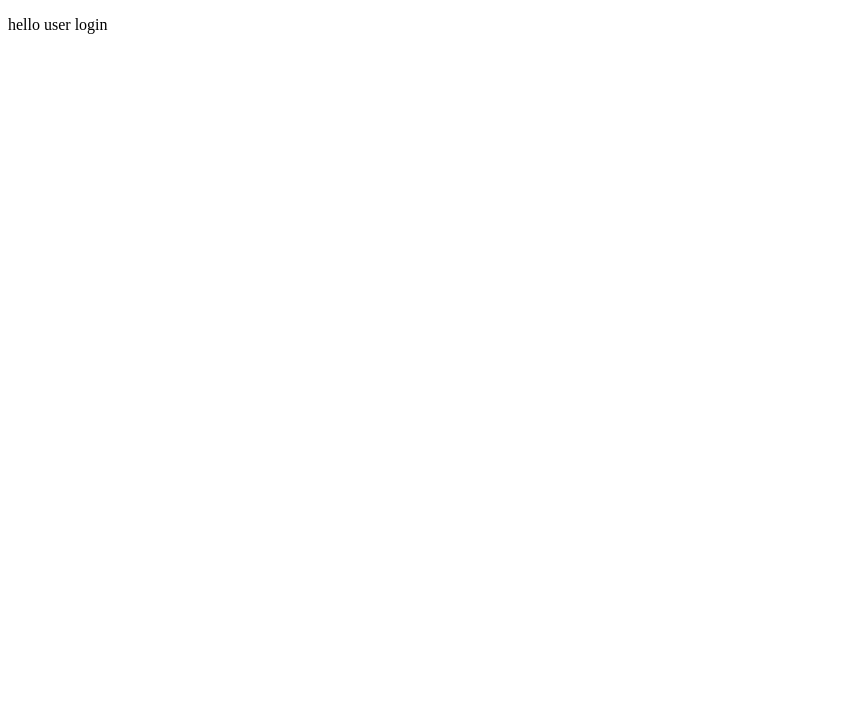
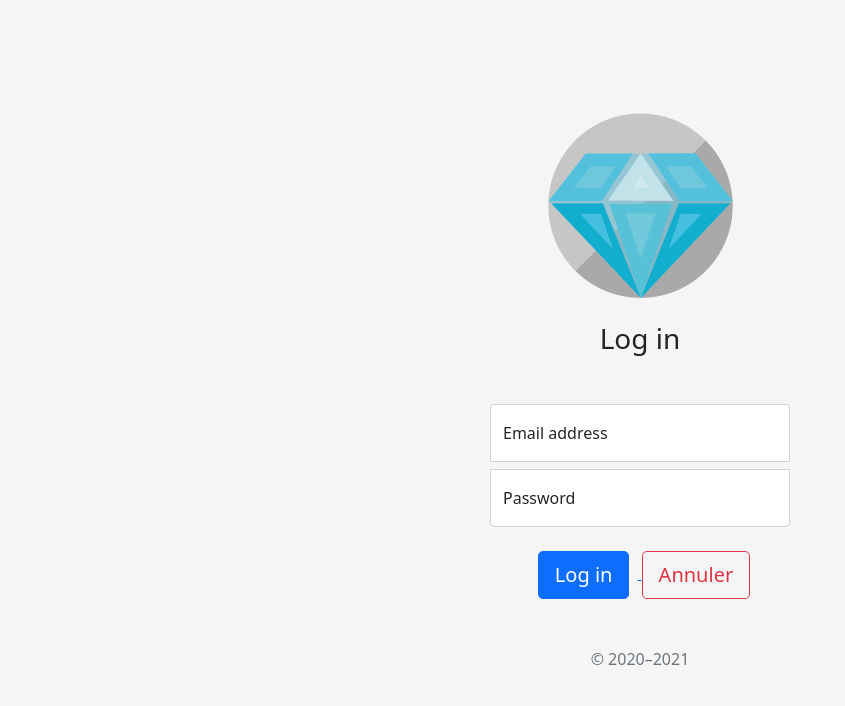
Before and after one commit to GhozziMedAmine/TRIO, a plain HTML site: page !USER_dashboard/login/userlogin.html in a window 1280 px wide. Shown: the whole page, without its empty margins (0-845 px from the left). Drawn offline with nearby package versions, Linux system fonts and the light colour scheme.

Commit message:
user login

```diff
--- a/!USER_dashboard/login/userlogin.html
+++ b/!USER_dashboard/login/userlogin.html
@@ -1,12 +1,100 @@
 <!DOCTYPE html>
 <html lang="en">
+
 <head>
     <meta charset="UTF-8">
     <meta http-equiv="X-UA-Compatible" content="IE=edge">
     <meta name="viewport" content="width=device-width, initial-scale=1.0">
-    <title>Document</title>
+    <title>TRIO</title>
+    <!--bootstrap-->
+    <link href="https://cdn.jsdelivr.net/npm/bootstrap@5.0.0-beta3/dist/css/bootstrap.min.css" rel="stylesheet"
+        integrity="sha384-eOJMYsd53ii+scO/bJGFsiCZc+5NDVN2yr8+0RDqr0Ql0h+rP48ckxlpbzKgwra6" crossorigin="anonymous">
+
+    <!-- favicone-->
+    <link rel="shortcut icon" href="./../../assets/logo/favicone_user.png" />
+
+    <!--custom css-->
+    <link rel="stylesheet" href="./../user_style/userstyle.css">
+
+    <style>
+        .bd-placeholder-img {
+            font-size: 1.125rem;
+            text-anchor: middle;
+            -webkit-user-select: none;
+            -moz-user-select: none;
+            user-select: none;
+        }
+
+        @media (min-width: 768px) {
+            .bd-placeholder-img-lg {
+                font-size: 3.5rem;
+            }
+        }
+    </style>
+
+
+
 </head>
-<body>
-    <p>hello user login</p>
+
+
+
+<body class="text-center">
+
+    <main class="form-signin">
+        <form>
+            <a href="./../../home.html">
+                <img class="mb-4" src="./../../assets/logo/logo_user.png" alt="">
+            </a>
+
+
+            <h1 class="h3 mb-3 fw-normal">Log in</h1>
+
+
+            <div class="form-floating mt-5">
+                <input type="email" class="form-control" id="floatingInput" placeholder="name@example.com">
+                <label for="floatingInput">Email address</label>
+            </div>
+
+            <div class="form-floating mt-2">
+                <input type="password" class="form-control" id="floatingPassword" placeholder="Password">
+                <label for="floatingPassword">Password</label>
+            </div>
+            <!--<button class="w-100 btn btn-lg btn-primary mt-4" type="submit">Log in</button> -->
+            <div class="mt-4  ">
+                <a href="./../sign_in/user_signin.html">
+                    <button type="button" class="btn btn-primary mx-2 btn-lg ">Log in</button>
+                </a>
+                <a href="./../../home.html">
+                    <button type="button" class="btn btn-outline-danger btn-lg ">Annuler</button>
+                </a>
+            </div>
+
+
+            <p class="mt-5 mb-3 text-muted">&copy; 2020–2021</p>
+        </form>
+    </main>
+
+
+
+
+
+
+
+
+
+
+    <!--Bootstrap js-->
+
+    <script src="https://cdn.jsdelivr.net/npm/bootstrap@5.0.0-beta3/dist/js/bootstrap.bundle.min.js"
+        integrity="sha384-JEW9xMcG8R+pH31jmWH6WWP0WintQrMb4s7ZOdauHnUtxwoG2vI5DkLtS3qm9Ekf"
+        crossorigin="anonymous"></script>
+
+    <script src="https://cdn.jsdelivr.net/npm/@popperjs/core@2.9.1/dist/umd/popper.min.js"
+        integrity="sha384-SR1sx49pcuLnqZUnnPwx6FCym0wLsk5JZuNx2bPPENzswTNFaQU1RDvt3wT4gWFG"
+        crossorigin="anonymous"></script>
+    <script src="https://cdn.jsdelivr.net/npm/bootstrap@5.0.0-beta3/dist/js/bootstrap.min.js"
+        integrity="sha384-j0CNLUeiqtyaRmlzUHCPZ+Gy5fQu0dQ6eZ/xAww941Ai1SxSY+0EQqNXNE6DZiVc"
+        crossorigin="anonymous"></script>
 </body>
+
 </html>
--- /dev/null
+++ b/!USER_dashboard/user_style/userstyle.css
@@ -0,0 +1,39 @@
+html,
+body {
+  height: 100%;
+}
+
+body {
+  display: flex;
+  align-items: center;
+  padding-top: 40px;
+  padding-bottom: 40px;
+  background-color: #f5f5f5;
+}
+
+.form-signin {
+  width: 100%;
+  max-width: 330px;
+  padding: 15px;
+  margin: auto;
+}
+
+.form-signin .checkbox {
+  font-weight: 400;
+}
+
+.form-signin .form-floating:focus-within {
+  z-index: 2;
+}
+
+.form-signin input[type="email"] {
+  margin-bottom: -1px;
+  border-bottom-right-radius: 0;
+  border-bottom-left-radius: 0;
+}
+
+.form-signin input[type="password"] {
+  margin-bottom: 10px;
+  border-top-left-radius: 0;
+  border-top-right-radius: 0;
+}
```
